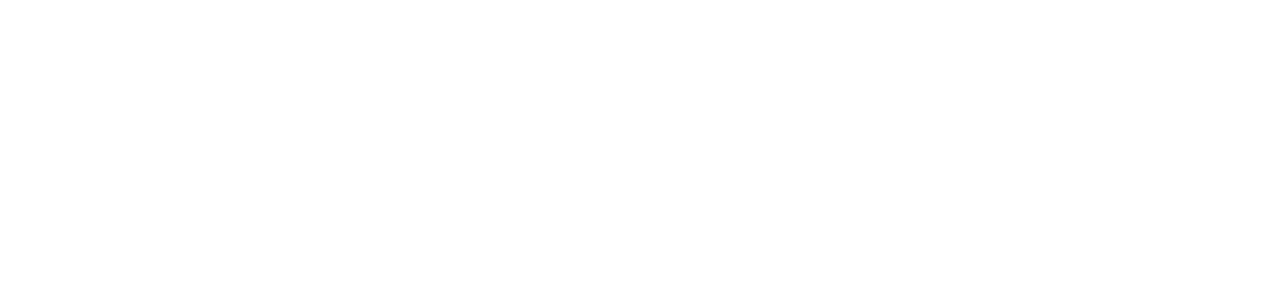
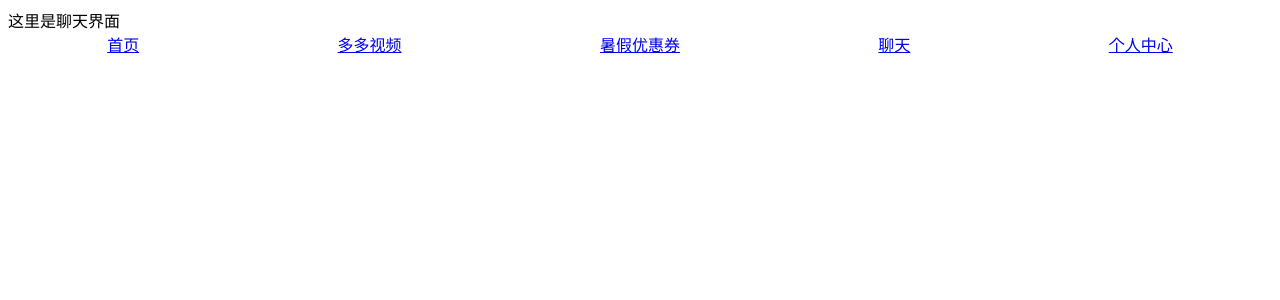
Before and after one commit to JackieLin2004/pdd-pages, a Vue app: page /#/chat in a window 1280 px wide. Shown: the top 300 px of the page. Built offline with nearby package versions, Linux system fonts and the light colour scheme.

Commit message:
Implement basic routing functionality

```diff
--- a/package.json
+++ b/package.json
@@ -11,7 +11,8 @@
     "type-check": "vue-tsc --build --force"
   },
   "dependencies": {
-    "vue": "^3.4.29"
+    "vue": "^3.4.29",
+    "vue-router": "^4.4.0"
   },
   "devDependencies": {
     "@tsconfig/node20": "^20.1.4",
--- a/src/App.vue
+++ b/src/App.vue
@@ -1,9 +1,11 @@
 <script setup lang="ts">
-
+import Navigate from "@/components/Navigate.vue";
+import {RouterView} from "vue-router";
 </script>
 
 <template>
-
+  <RouterView></RouterView>
+  <navigate/>
 </template>
 
 <style scoped>
--- /dev/null
+++ b/src/components/Navigate.vue
@@ -0,0 +1,20 @@
+<script setup lang="ts">
+import {RouterLink} from "vue-router";
+</script>
+
+<template>
+  <div class="navigate">
+    <RouterLink :to="{name:'home'}" active-class="active">首页</RouterLink>
+    <RouterLink :to="{name:'video'}" active-class="active">多多视频</RouterLink>
+    <RouterLink :to="{name:'coupon'}" active-class="active">暑假优惠券</RouterLink>
+    <RouterLink :to="{name:'chat'}" active-class="active">聊天</RouterLink>
+    <RouterLink :to="{name:'person'}" active-class="active">个人中心</RouterLink>
+  </div>
+</template>
+
+<style scoped>
+.navigate {
+  display: flex;
+  justify-content: space-around;
+}
+</style>
--- /dev/null
+++ b/src/router/index.ts
@@ -0,0 +1,50 @@
+// 引入createRouter
+import {createRouter, createWebHashHistory} from 'vue-router'
+
+// 引入路由组件
+import Home from "@/views/Home.vue";
+import Video from "@/views/Video.vue";
+import Coupon from "@/views/Coupon.vue";
+import Chat from "@/views/Chat.vue";
+import Person from "@/views/Person.vue";
+
+// 创建路由器
+const router = createRouter({
+    // 路由器工作模式
+    history: createWebHashHistory(),
+    // 路由规则
+    routes: [
+        {
+            name: 'home',
+            path: '/home',
+            component: Home
+        },
+        {
+            name: 'video',
+            path: '/video',
+            component: Video
+        },
+        {
+            name: 'coupon',
+            path: '/coupon',
+            component: Coupon
+        },
+        {
+            name: 'chat',
+            path: '/chat',
+            component: Chat
+        },
+        {
+            name: 'person',
+            path: '/person',
+            component: Person
+        },
+        {
+            path: '/',
+            redirect: '/home'
+        }
+    ]
+})
+
+// 把路由暴露出去
+export default router
--- /dev/null
+++ b/src/views/Chat.vue
@@ -0,0 +1,11 @@
+<script setup lang="ts">
+
+</script>
+
+<template>
+  <div>这里是聊天界面</div>
+</template>
+
+<style scoped>
+
+</style>
--- /dev/null
+++ b/src/views/Coupon.vue
@@ -0,0 +1,11 @@
+<script setup lang="ts">
+
+</script>
+
+<template>
+  <div>这里是暑假优惠券界面</div>
+</template>
+
+<style scoped>
+
+</style>
--- /dev/null
+++ b/src/views/Home.vue
@@ -0,0 +1,11 @@
+<script setup lang="ts">
+
+</script>
+
+<template>
+  <div>这里是首页</div>
+</template>
+
+<style scoped>
+
+</style>
--- /dev/null
+++ b/src/views/Person.vue
@@ -0,0 +1,11 @@
+<script setup lang="ts">
+
+</script>
+
+<template>
+  <div>这里是个人中心界面</div>
+</template>
+
+<style scoped>
+
+</style>
--- /dev/null
+++ b/src/views/Video.vue
@@ -0,0 +1,11 @@
+<script setup lang="ts">
+
+</script>
+
+<template>
+  <div>这里是视频界面</div>
+</template>
+
+<style scoped>
+
+</style>
```
Also changed, not shown: src/main.ts (+12 -2 lines), 1 other file (tests, documents, lock files or other folders).
